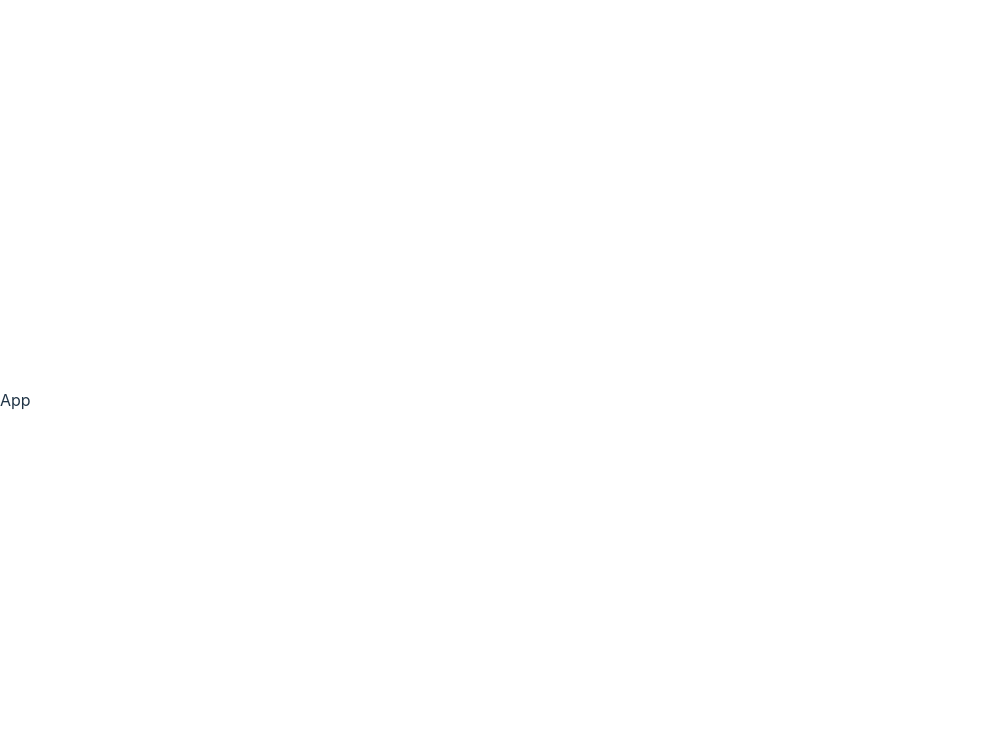
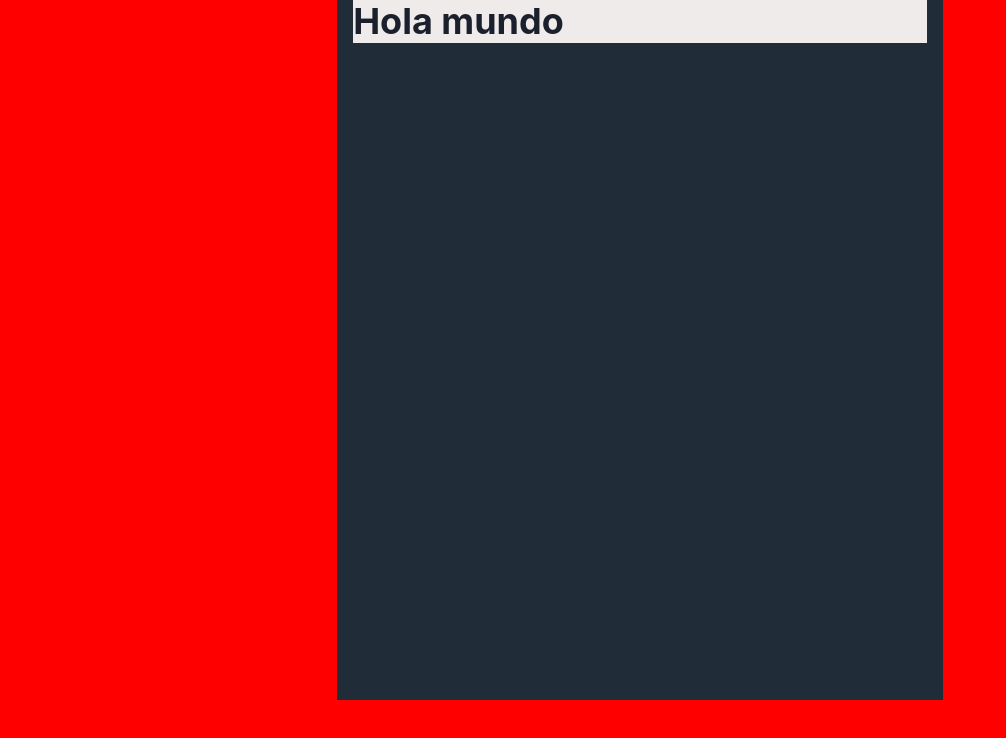
Before and after one commit to MaxiAlbarran/maxideas, a React (Vite) app: page / in a window 1280 px wide. Shown: the top 738 px of the page, without its empty margins (0-1006 px from the left). Built offline with nearby package versions, Linux system fonts and the light colour scheme.

Commit message:
chakra ui installed

```diff
--- a/package.json
+++ b/package.json
@@ -9,6 +9,10 @@
     "preview": "vite preview"
   },
   "dependencies": {
+    "@chakra-ui/react": "^2.5.1",
+    "@emotion/react": "^11.10.6",
+    "@emotion/styled": "^11.10.6",
+    "framer-motion": "^9.0.4",
     "react": "^18.2.0",
     "react-dom": "^18.2.0"
   },
--- a/src/App.tsx
+++ b/src/App.tsx
@@ -1,8 +1,11 @@
 import React from 'react'
+import {Container, Heading} from '@chakra-ui/react'
 
 const App = () => {
   return (
-    <div>App</div>
+    <Container minW={"200px"} minH="700px" bgColor="principal">
+      <Heading bgColor={"secondary"}> Hola mundo </Heading>
+    </Container>
   )
 }
 
--- a/src/main.tsx
+++ b/src/main.tsx
@@ -1,10 +1,14 @@
-import React from 'react'
-import ReactDOM from 'react-dom/client'
-import App from './App'
-import './index.css'
+import React from "react";
+import ReactDOM from "react-dom/client";
+import App from "./App";
+import theme from "./theme";
 
-ReactDOM.createRoot(document.getElementById('root') as HTMLElement).render(
+import { ChakraProvider } from "@chakra-ui/react";
+
+ReactDOM.createRoot(document.getElementById("root") as HTMLElement).render(
   <React.StrictMode>
-    <App />
-  </React.StrictMode>,
-)
+    <ChakraProvider theme={theme}>
+      <App />
+    </ChakraProvider>
+  </React.StrictMode>
+);
--- /dev/null
+++ b/src/theme.tsx
@@ -0,0 +1,36 @@
+import { extendTheme } from "@chakra-ui/react";
+
+const fonts = {
+  poppins: "'Poppins', sans-serif",
+  montserrat: "'Montserrat', sans-serif",
+};
+
+const colors = {
+  principal: "hsl(207, 26%, 17%)",
+  pepe: "#EDF2F7",
+  secondary: "#F0EBEB",
+  lightText: "#1313A",
+};
+
+const breakpoints = {
+  sm: '320px',
+  md: '768px',
+  lg: '960px',
+  xl: '1200px',
+  '2xl': '1536px',
+}
+
+const theme = extendTheme({
+  fonts,
+  colors,
+  breakpoints,
+  styles:{
+    global:{
+        body:{
+            bg: "red"
+        }
+    }
+  }
+});
+
+export default theme;
```
Also changed, not shown: 1 other file (tests, documents, lock files or other folders).
